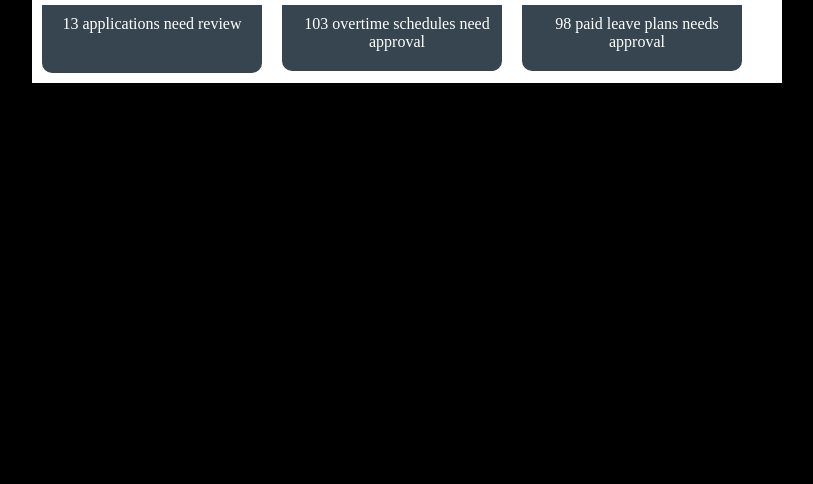
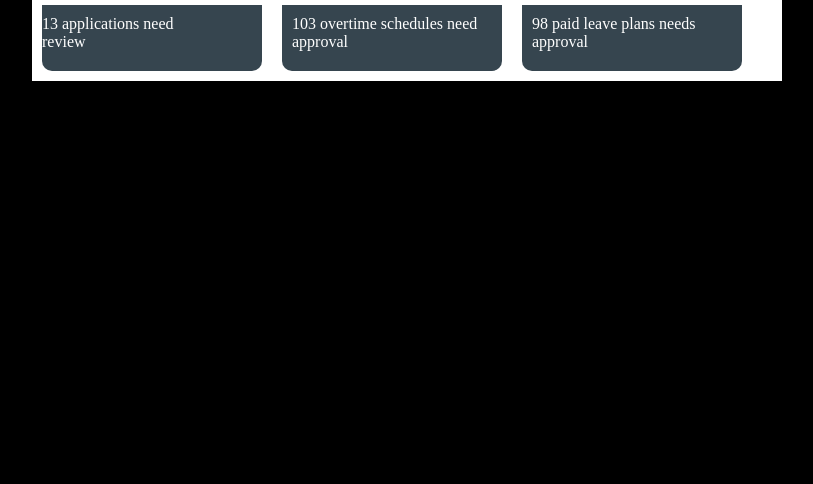
Before and after one commit to omermahmood960/OMER-MAHMOOD-BATCH3-ASS1, a plain HTML site: page index.html in a window 1280 px wide. Shown: the part 316-800 px from the top of the page, without its empty margins (268-1081 px from the left). Drawn offline with Linux system fonts and the light colour scheme.

Commit message:
Leaves stats

```diff
--- a/index.html
+++ b/index.html
@@ -23,7 +23,8 @@
 
 
             <div class="para1">
-                <p>13 applications need review</p>
+                <p>13 applications need</p>
+                <p>review</p>
             </div>
         </div>
         <div class="cards">
--- a/style.css
+++ b/style.css
@@ -51,20 +51,21 @@ body{
 }
 .para p{
     margin-left: 10px;
-   text-align: center;
+
 
 
 }
-.para1{
+.para1 {
     padding-bottom: 10px;
     margin-top: 20px;
+
     color: white;
     background-color:rgb(54, 69, 79);
-    padding-bottom: 40px;
+    padding-bottom: 20px;
     padding-top: 10px;
     border-bottom-left-radius: 10px;
     border-bottom-right-radius: 10px;
-    text-align: center;
+
 
 }
 
```
Also changed, not shown: 1 other file.
